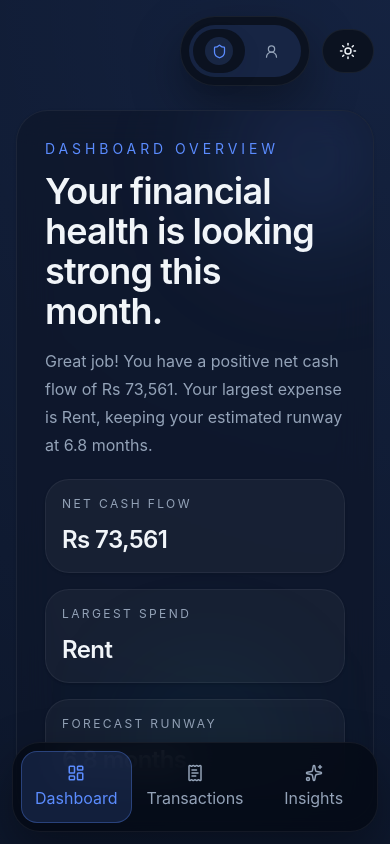
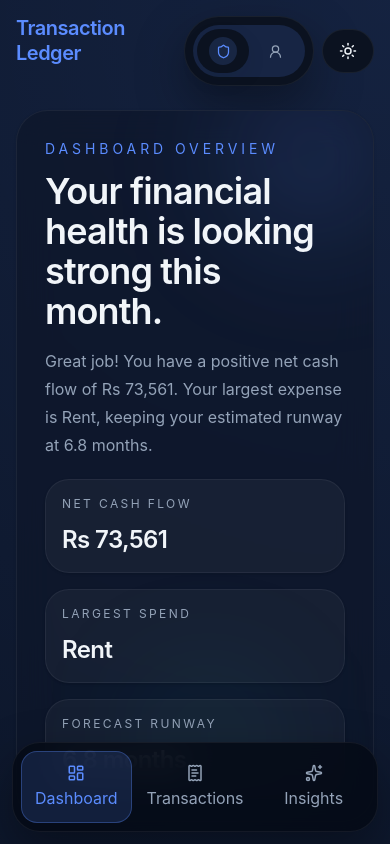
Before and after one commit to sadhana62/finance-dashboard, a React (Vite) app: page / in a window 390 px wide. Shown: the top 844 px of the page. Built offline with nearby package versions, Linux system fonts and the light colour scheme.

Commit message:
added mobile header fix

```diff
--- a/src/components/layout/Topbar.jsx
+++ b/src/components/layout/Topbar.jsx
@@ -8,8 +8,19 @@ export default function Topbar({ theme, setTheme }) {
   const role = useSelector(selectRole);
 
   return (
-    <div className="flex w-full justify-end">
-      <div className="flex w-full flex-wrap items-center justify-end gap-3">
+    <div className="flex w-full items-start justify-between gap-4 sm:items-center">
+      {/* Mobile Branding - Only visible on small screens */}
+      <div className="flex-1 lg:hidden">
+        <h1 className="text-xl font-semibold leading-tight tracking-tight text-[var(--accent)] sm:text-2xl">
+          Transaction
+          <br className="sm:hidden" />
+          <span className="hidden sm:inline"> </span>
+          Ledger
+        </h1>
+      </div>
+
+      {/**/}
+      <div className="ml-auto flex shrink-0 items-center justify-end gap-2 sm:gap-3">
         <RoleSwitcher role={role} setRole={(value) => dispatch(setRole(value))} />
         <ThemeToggle theme={theme} setTheme={setTheme} />
       </div>
```
